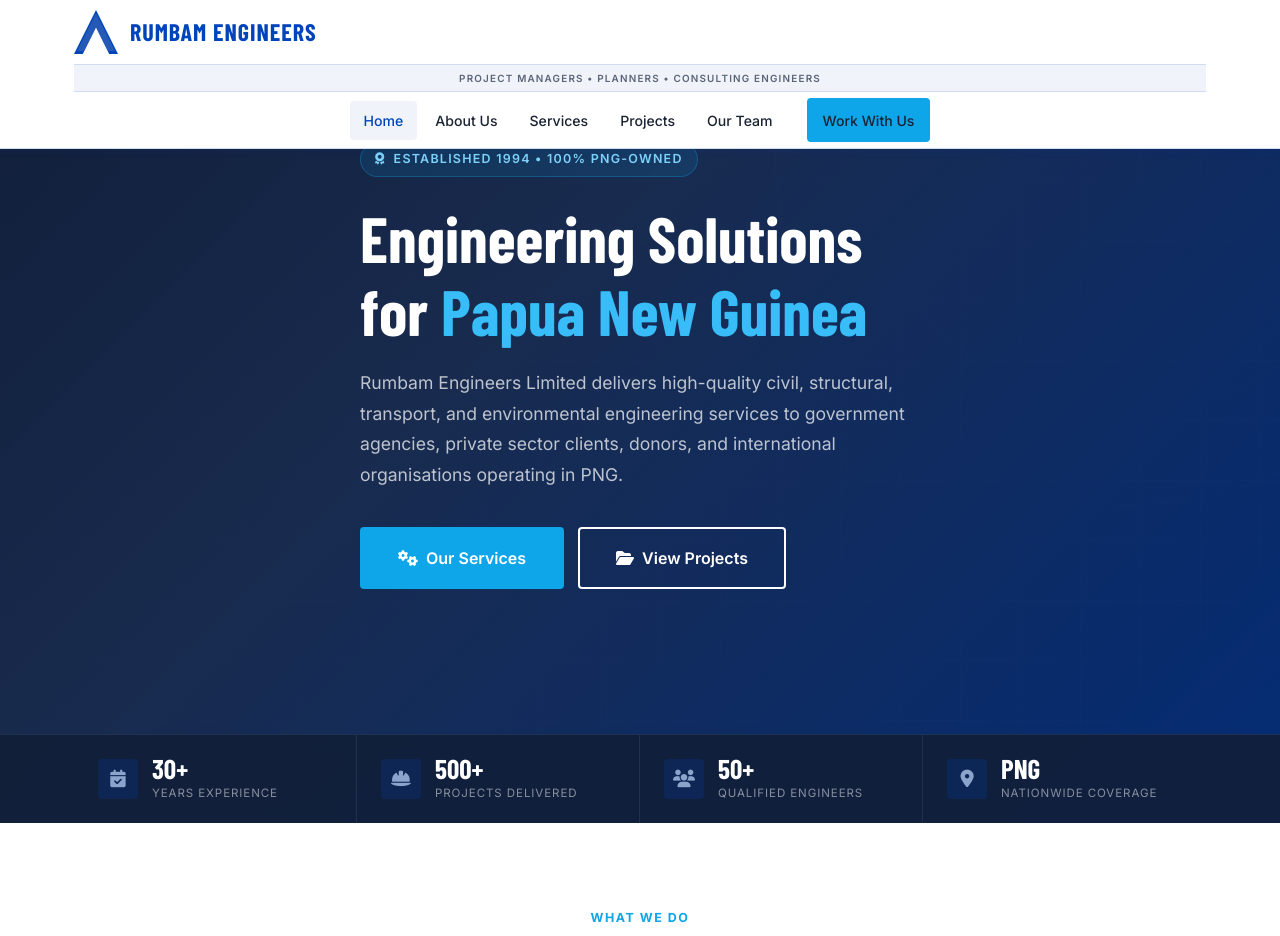
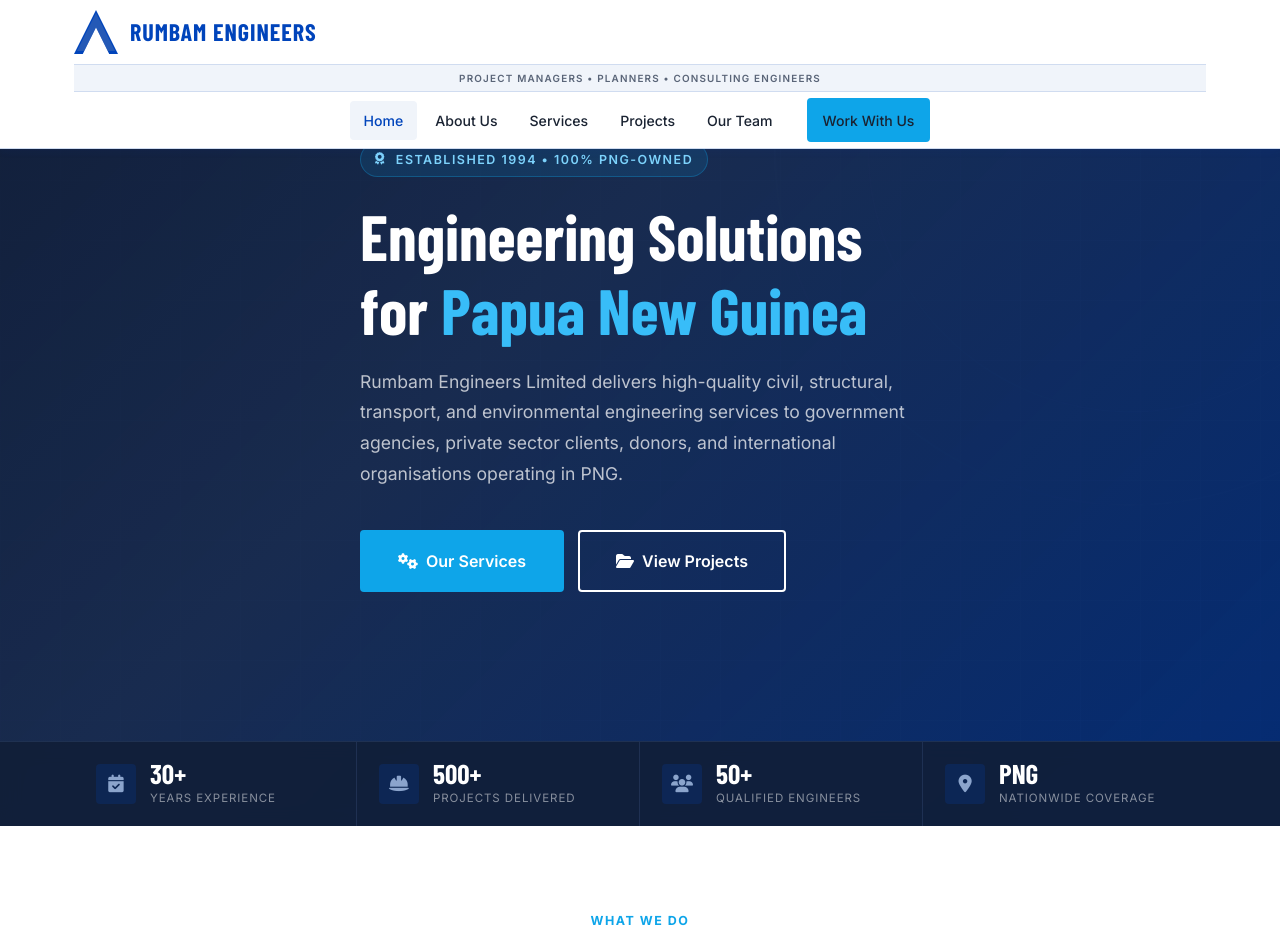
Before and after one commit to normzeribk-del/REL-Website-Upgrade, a plain HTML site: page index.html in a window 1280 px wide. Shown: the top 936 px of the page. Drawn offline with nearby package versions, Linux system fonts and the light colour scheme; a web font is replaced by a local one.

Commit message:
Update style.css

```diff
--- a/assets/css/style.css
+++ b/assets/css/style.css
@@ -415,17 +415,25 @@
 .hero-badge {
   display: inline-flex;
   align-items: center;
-  gap: 8px;
+  gap: 10px;
   background: rgba(14,165,233,0.12);
   border: 1px solid rgba(14,165,233,0.3);
   color: #7DD3FC;
   font-size: 0.78rem;
   font-weight: 600;
-  letter-spacing: 0.1em;
+  letter-spacing: 0.12em;
   text-transform: uppercase;
-  padding: 6px 14px;
+  padding: 8px 14px;
   border-radius: 100px;
-  margin-bottom: 24px;
+  margin-bottom: 22px;
+  line-height: 1.4;
+}
+
+.hero-badge i {
+  display: inline-flex;
+  align-items: center;
+  justify-content: center;
+  flex-shrink: 0;
 }
 
 .hero h1 {
@@ -440,7 +448,7 @@
   font-size: 1.1rem;
   color: rgba(255,255,255,0.72);
   line-height: 1.75;
-  margin-bottom: 36px;
+  margin-bottom: 40px;
   max-width: 560px;
 }
 
@@ -464,11 +472,12 @@
 .hero-stats-inner {
   display: grid;
   grid-template-columns: repeat(4, 1fr);
-  divide-x: 1px solid rgba(91,120,176,0.2);
+  gap: 0;
+  align-items: stretch;
 }
 
 .stat-item {
-  padding: 20px 24px;
+  padding: 18px 22px;
   border-right: 1px solid rgba(91,120,176,0.2);
   display: flex;
   align-items: center;
```
